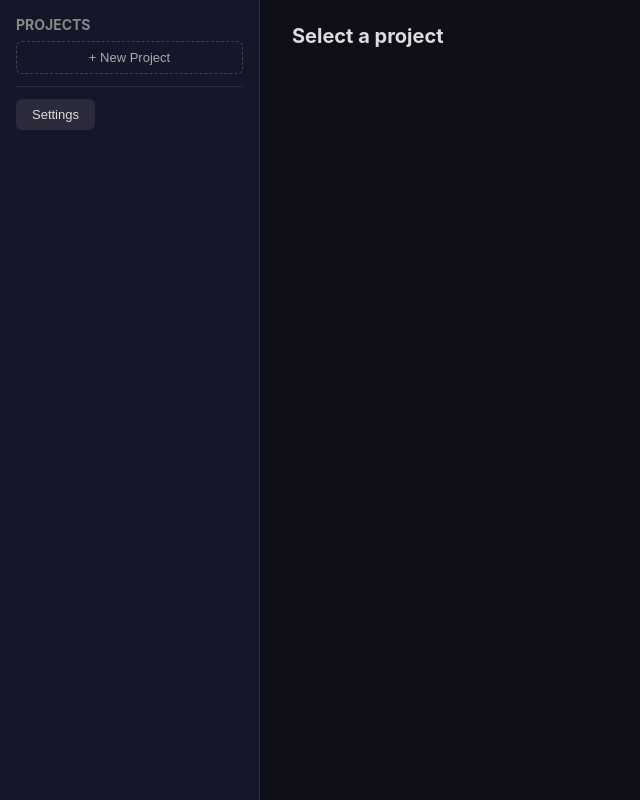
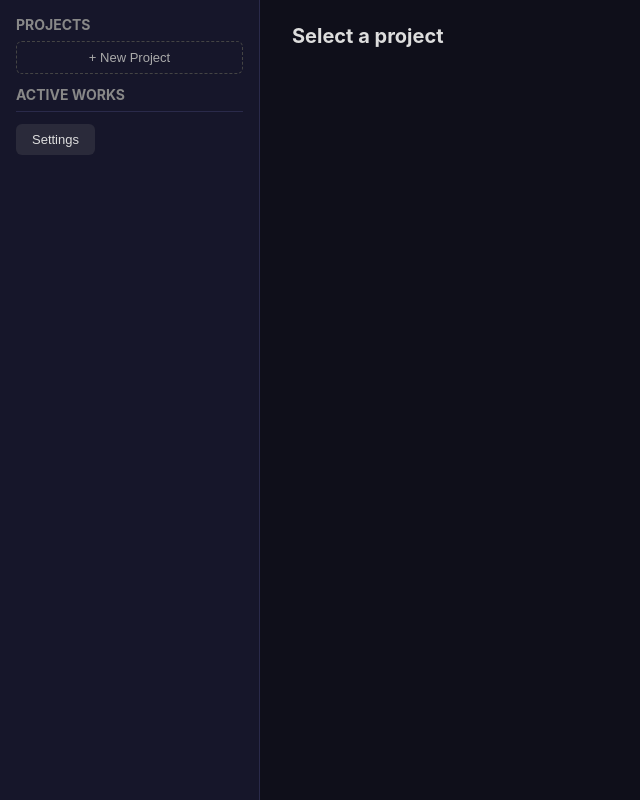
Before and after one commit to ugshch3/claus, an Electron app: page src/renderer/index.html in a window 1200 px wide. Shown: the whole page, without its empty margins (0-640 px from the left). Drawn offline with Linux system fonts and the light colour scheme; no server answers.

Commit message:
add Active Works section to sidebar HTML

```diff
--- a/src/renderer/index.html
+++ b/src/renderer/index.html
@@ -14,6 +14,10 @@
         <h2>Projects</h2>
         <button id="btn-new-project">+ New Project</button>
         <ul id="project-list"></ul>
+      </div>
+      <div id="active-works-section">
+        <h2 id="active-works-header">Active Works</h2>
+        <ul id="active-works-list"></ul>
       </div>
       <div id="sidebar-footer">
         <button id="btn-settings" class="secondary">Settings</button>
```
